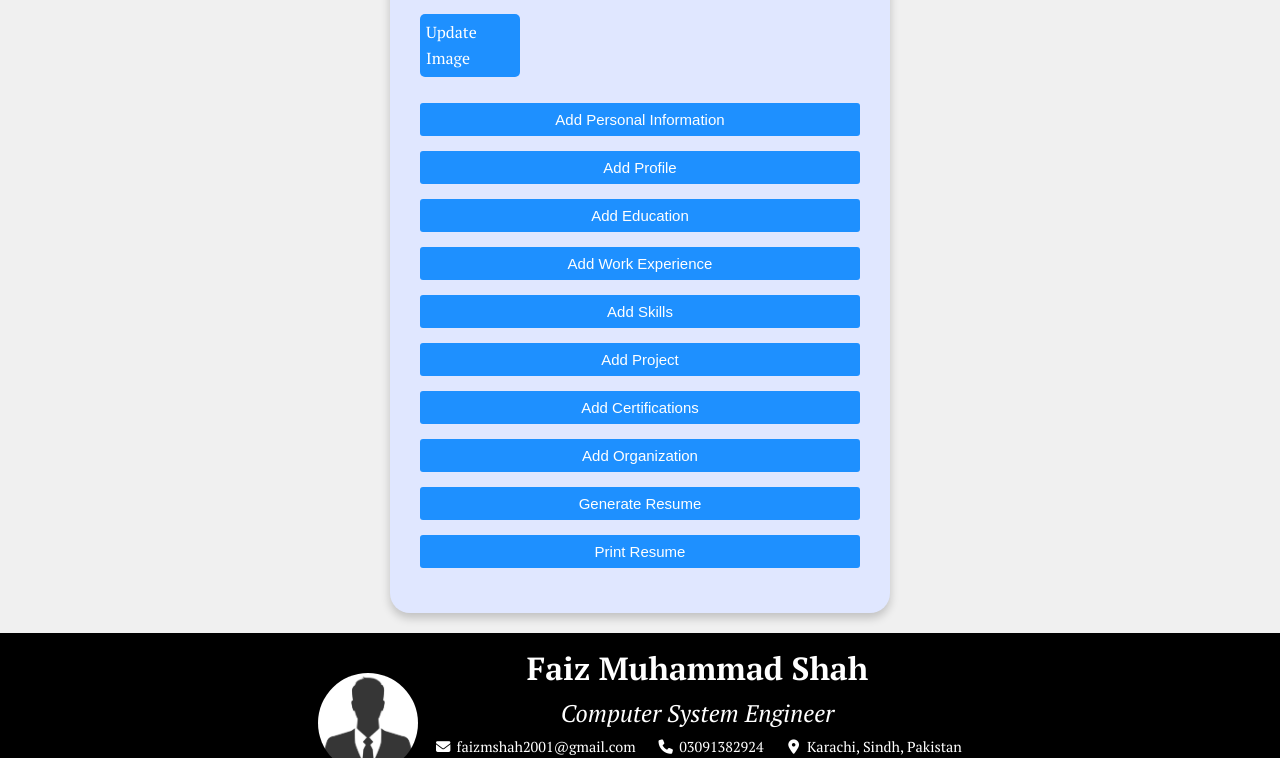
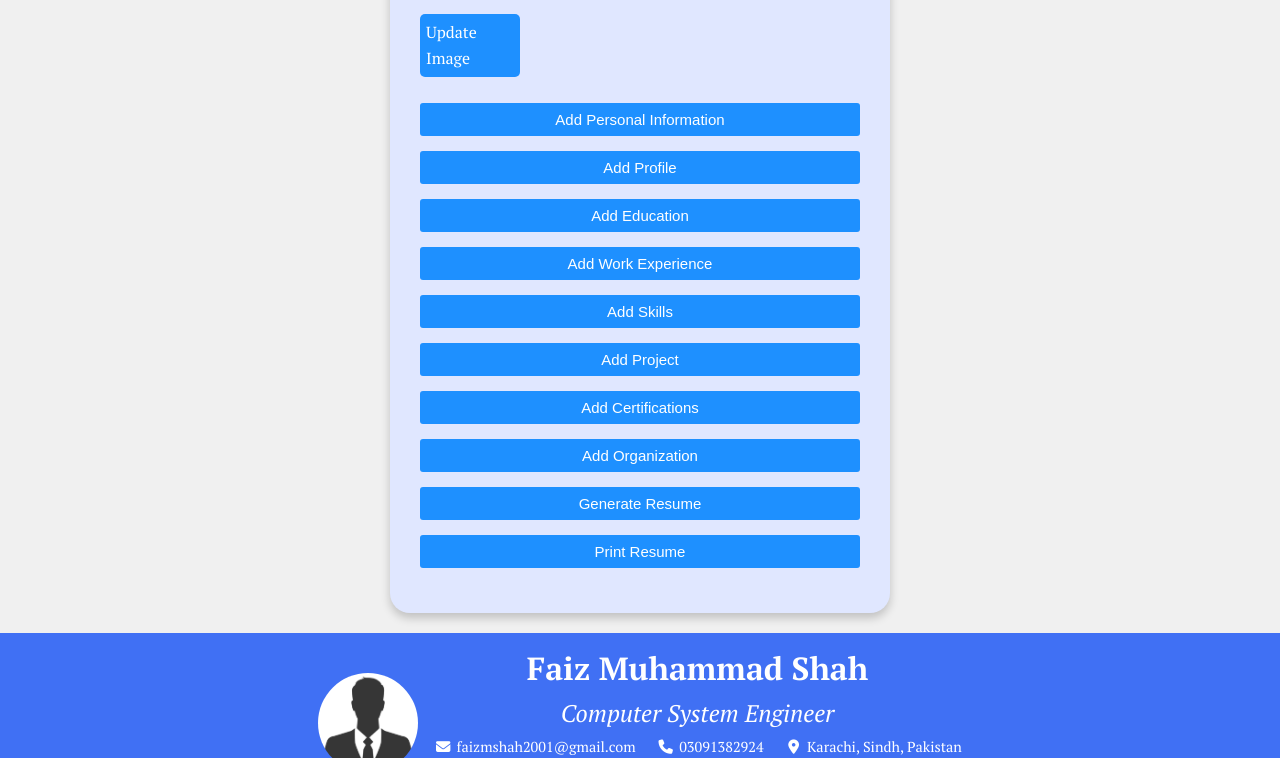
Before and after one commit to faizmshah/CVBanao, a website: page index.html in a window 1280 px wide. Shown: the part 112-870 px from the top of the page. Drawn offline with Linux system fonts and the light colour scheme.

Commit message:
Update style.css

```diff
--- a/style.css
+++ b/style.css
@@ -121,7 +121,7 @@ textarea:focus {
 /* Resume template styling */
 
 .header {
-  background: var(--text-primary-color);
+  background: var(--blue-main);
   color: white;
   text-align: left;
   padding: 20px 0px;
@@ -318,7 +318,6 @@ i {
     #resume-template {
         position: absolute;
         top: 0;
-        left: 0;
     }
 }
 
```
